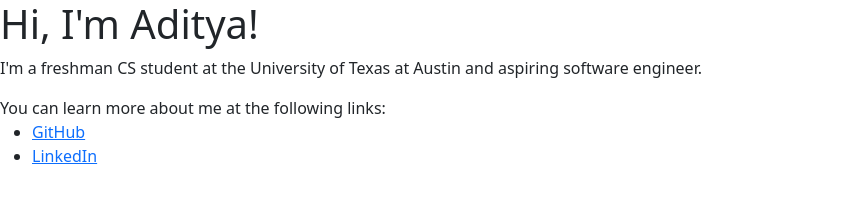
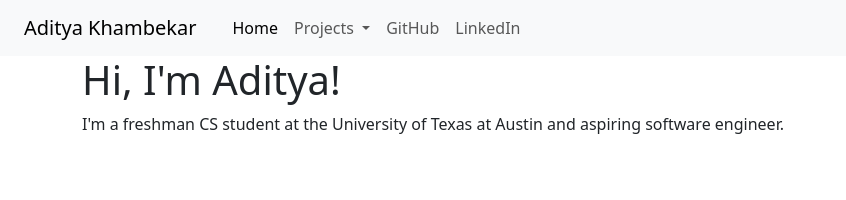
Before and after one commit to ajkhm/public_html, a plain HTML site: page index.html in a window 1280 px wide. Shown: the whole page, without its empty margins (0-846 px from the left). Drawn offline with nearby package versions, Linux system fonts and the light colour scheme.

Commit message:
use bs comps

```diff
--- a/index.html
+++ b/index.html
@@ -8,15 +8,41 @@
   </head>
   <body>
     <script src="https://cdn.jsdelivr.net/npm/bootstrap@5.3.8/dist/js/bootstrap.bundle.min.js" integrity="sha384-FKyoEForCGlyvwx9Hj09JcYn3nv7wiPVlz7YYwJrWVcXK/BmnVDxM+D2scQbITxI" crossorigin="anonymous"></script>
-  </body>
-    <h1>Hi, I'm Aditya!</h1>
+    <nav class="navbar navbar-expand-lg bg-body-tertiary">
+        <div class="container-fluid">
+                <a class="navbar-brand" href="#">
+                    <div class="container">Aditya Khambekar</div>
+                </a>
+                <button class="navbar-toggler" type="button" data-bs-toggle="collapse" data-bs-target="#navbarNavDropdown" aria-controls="navbarNavDropdown" aria-expanded="false" aria-label="Toggle navigation">
+                <span class="navbar-toggler-icon"></span>
+                </button>
+                <div class="collapse navbar-collapse" id="navbarNavDropdown">
+                <ul class="navbar-nav">
+                    <li class="nav-item">
+                    <a class="nav-link active" aria-current="page" href="index.html">Home</a>
+                    </li>
+                    <li class="nav-item dropdown">
+                    <a class="nav-link dropdown-toggle" href="#" role="button" data-bs-toggle="dropdown" aria-expanded="false">
+                        Projects
+                    </a>
+                    <ul class="dropdown-menu">
+                        <li><a class="dropdown-item" href="#">FRC - Netherite</a></li>
+                        <li><a class="dropdown-item" href="#">FRC - Heart of the Sea</a></li>
+                        <li><a class="dropdown-item" href="#">Something else here</a></li>
+                    </ul>
+                    </li>
+                    <li class="nav-item">
+                    <a class="nav-link" href="https://github.com/aditya-khambekar">GitHub</a>
+                    </li>
+                    <li class="nav-item">
+                    <a class="nav-link" href="https://www.linkedin.com/in/ajkhambekar/">LinkedIn</a>
+                    </li>
+                </ul>
+                </div>
+        </div>
+    </nav>
+    <div class="container">
+        <h1>Hi, I'm Aditya!</h1>
     <p>I'm a freshman CS student at the University of Texas at Austin and aspiring software engineer.</p>
-    <div>
-        You can learn more about me at the following links:
-    </div>
-    <ul>
-        <li><a href="https://github.com/aditya-khambekar">GitHub</a></li>
-        <li><a href="https://www.linkedin.com/in/ajkhambekar/">LinkedIn</a></li>
-    </ul>
   </body>
 </html>
```
